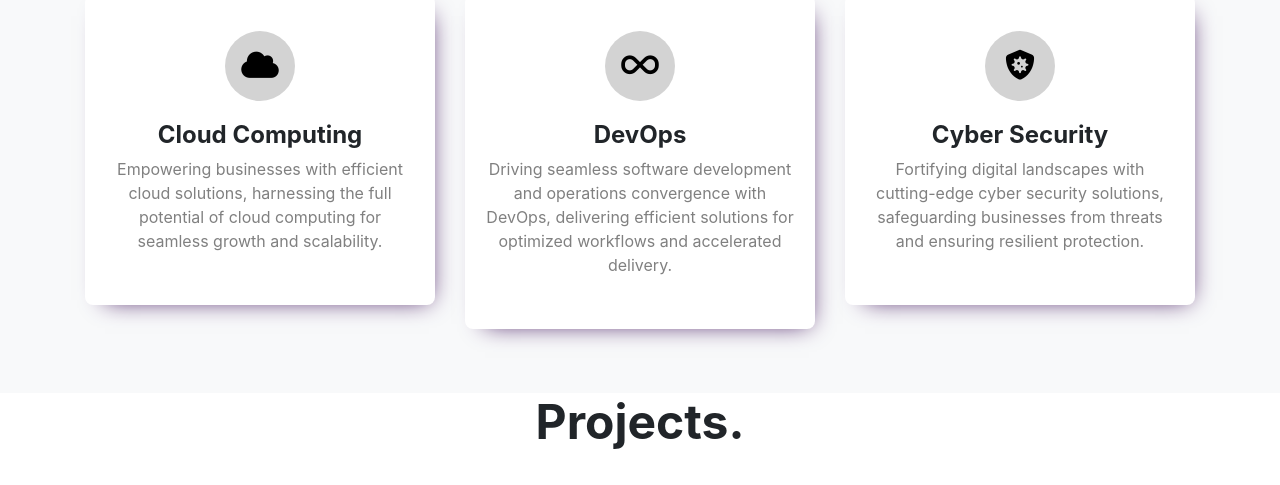
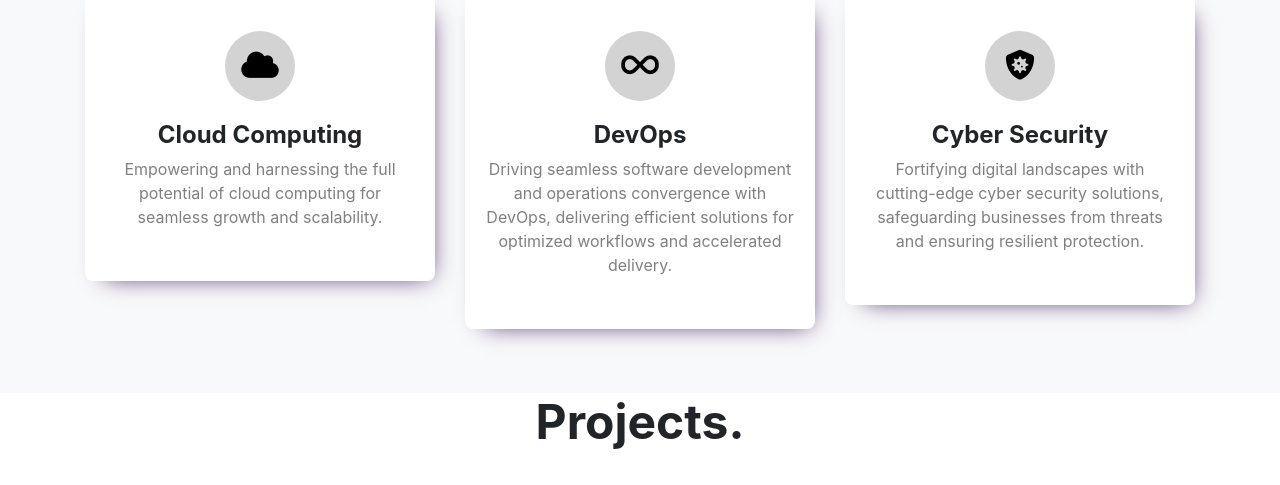
Before and after one commit to PotnuruKumarSunil/trial_portfolio, a plain HTML site: page index.html in a window 1280 px wide. Shown: the part 1588-2073 px from the top of the page. Drawn offline with nearby package versions, Linux system fonts and the light colour scheme.

Commit message:
modified index html

```diff
--- a/index.html
+++ b/index.html
@@ -109,7 +109,7 @@
                             <h4 class="font-weight-bold">
                                 Cloud Computing
                             </h4>
-                            <p>Empowering businesses with efficient cloud solutions, harnessing the full potential of
+                            <p>Empowering and harnessing the full potential of
                                 cloud computing for seamless growth and scalability.</p>
                         </div>
                     </div>
```
